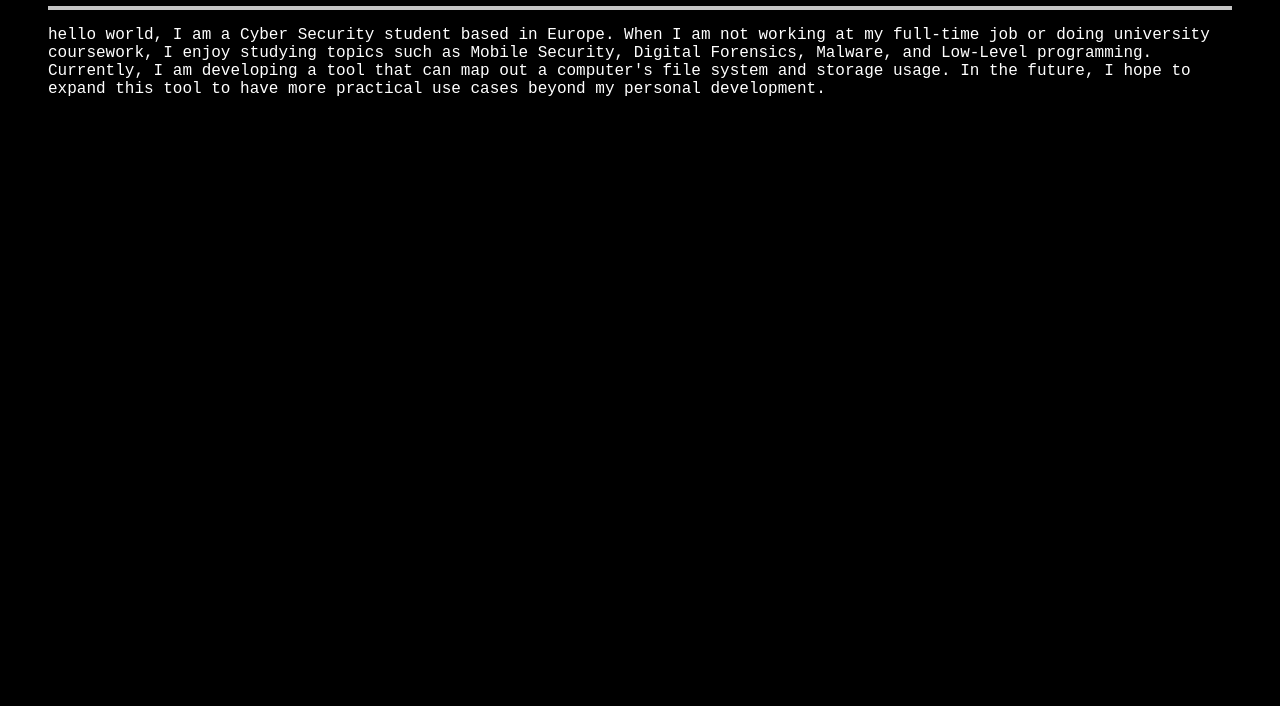
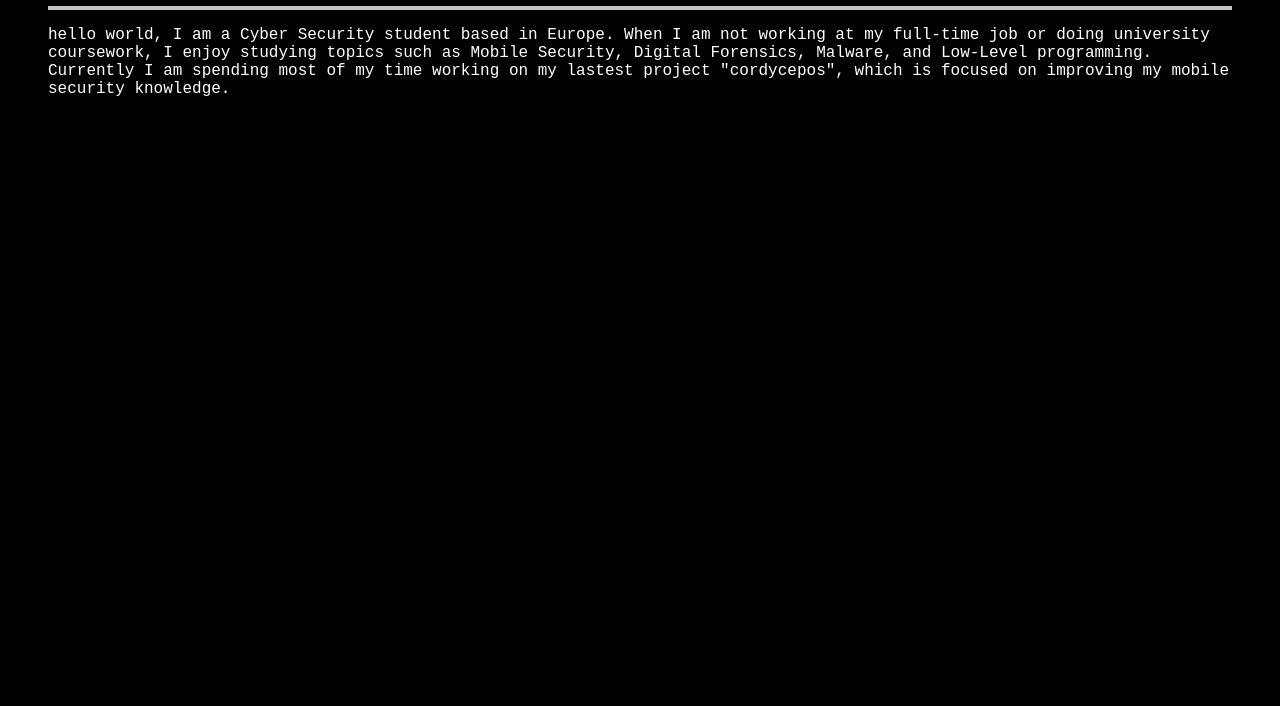
Before and after one commit to arl0arg3nt/arl0arg3nt.net, a plain HTML site: page index.html in a window 1280 px wide. Shown: the part 94-800 px from the top of the page. Drawn offline with Linux system fonts and the light colour scheme; a web font is replaced by a local one.

Commit message:
updated description

```diff
--- a/index.html
+++ b/index.html
@@ -37,11 +37,9 @@
                 hello world, I am a Cyber Security student based in Europe. When I am not working at my full-time job or
                 doing university coursework, I enjoy studying topics such as Mobile Security, Digital Forensics,
                 Malware,
-                and Low-Level programming. Currently, I am developing a tool that can map out a computer's file system
-                and
-                storage usage. In the future, I hope to expand this tool to have more practical use cases beyond my
-                personal
-                development.
+                and Low-Level programming. Currently I am spending most of my time working on my lastest project
+                "cordycepos", which is focused on improving my
+                mobile security knowledge.
             </p>
         </div>
     </section>
@@ -53,7 +51,6 @@
             </div>
         </div>
     </section>
-
     <script src="" async defer>
     </script>
 </body>
--- a/style.css
+++ b/style.css
@@ -31,8 +31,6 @@ body {
     float: right;
 }
 
-
-
 .barlink {
     color: white;
     text-decoration: none;
@@ -46,6 +44,11 @@ body {
     border-top: 0.25rem solid rgb(196, 196, 196);
     text-align: left;
 
+}
+
+.mainbody a {
+    color: rgb(255, 20, 243);
+    text-decoration: none;
 }
 
 .blog {
```
